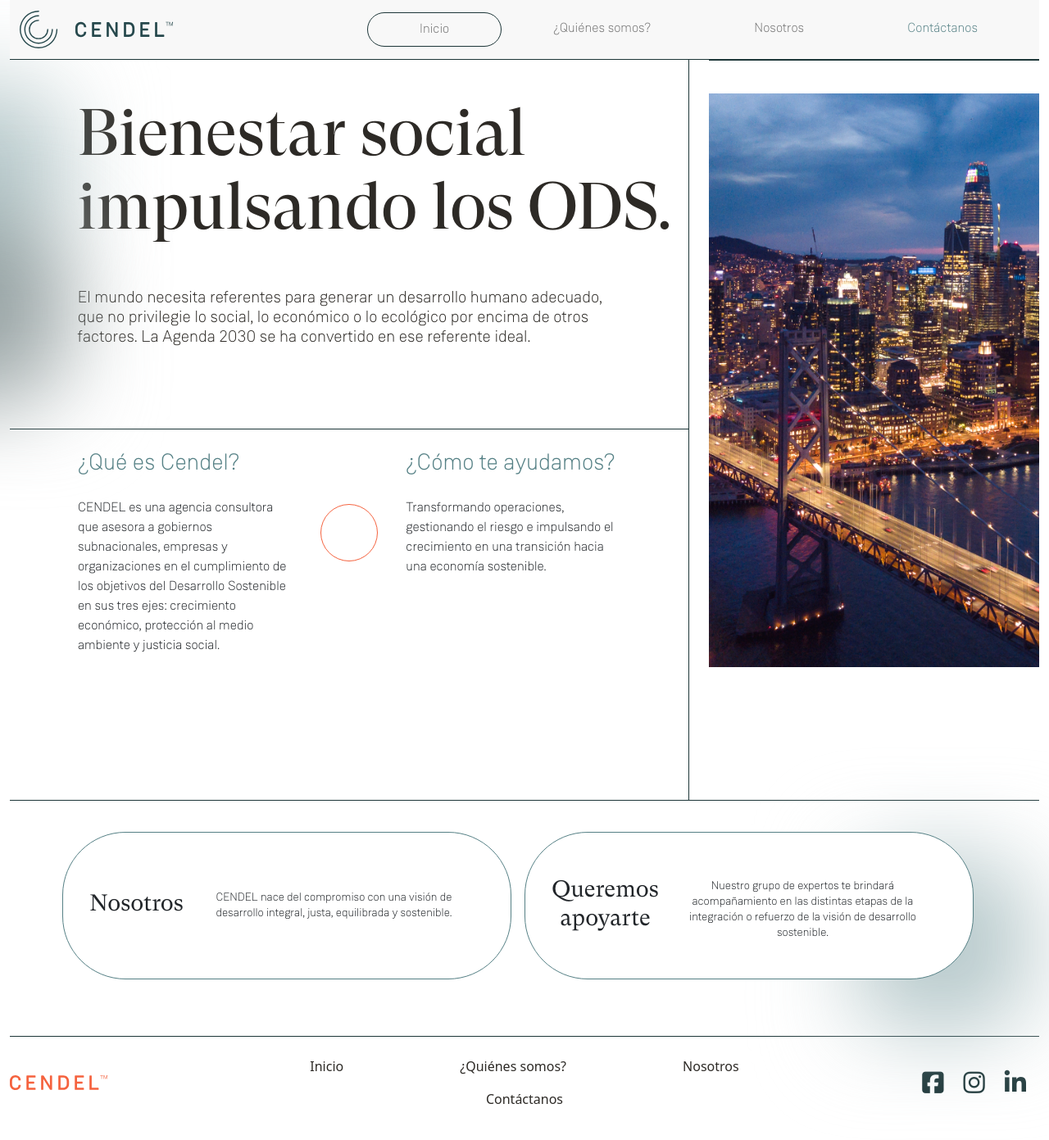
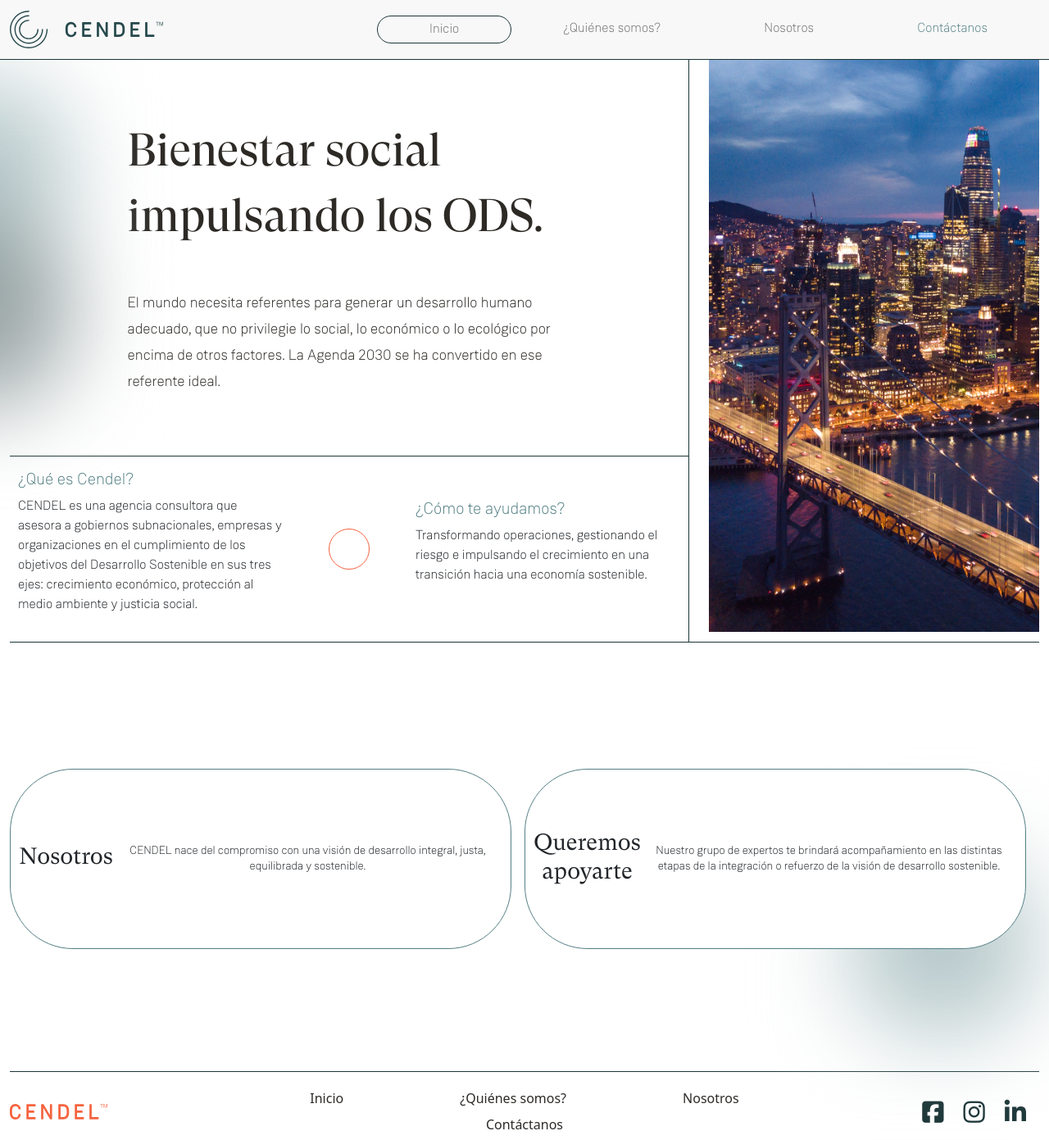
Before and after one commit to doodmx/cendel, a plain HTML site: page index.html in a window 1280 px wide. Shown: the whole page at 82% size. Drawn offline with nearby package versions, Linux system fonts and the light colour scheme.

Commit message:
feat: design corrections

```diff
--- a/css/contacto.css
+++ b/css/contacto.css
@@ -1,55 +1,70 @@
-:root{
+:root {
     --bg-border: #1D3638;
     --text-black: #2D2A26;
     --text-green: #558085;
 }
-.bg-green{
+
+.bg-green {
     color: var(--text-green) !important;
 }
-.navbar{
+
+.navbar {
     background: #F8F8F8 0% 0% no-repeat padding-box;
     border-bottom: 1px solid var(--bg-border);
     font-family: 'Weissenhof-light';
 }
-.navbar-nav{
+
+.navbar-section {
+    margin-bottom: 46px;
+}
+
+.navbar-nav {
     margin-left: auto;
 }
-.nav-item{
+
+.nav-item {
     border-radius: 30px;
     padding-left: 55px;
     padding-right: 55px;
 }
-.navbar-nav .active{
+
+.navbar-nav .active {
     border: 1px solid var(--bg-border);
     border-radius: 30px;
 }
-.border-top{
+
+.border-top {
     border-top: 1px solid var(--bg-border) !important;
 }
-.border-bottom{
+
+.border-bottom {
     border-bottom: 1px solid var(--bg-border) !important;
 }
-.border-start{
+
+.border-start {
     border-left: 1px solid var(--bg-border) !important;
 }
-.border-end{
+
+.border-end {
     border-right: 1px solid var(--bg-border) !important;
 }
 
-.content-img{
+.content-img {
     width: 100%;
     padding: 3rem;
     opacity: 1;
     border-right: 1px solid var(--bg-border);
 }
-.content-img .title{
+
+.content-img .title {
     width: 100%;
     height: 818px;
     background: transparent url('../img/contacto.png') 33% 34% no-repeat padding-box;
     opacity: 1;
     padding: 2rem;
 }
-.content-img .title h2{
+
+.content-img .title h2 {
     width: 40%;
     text-align: center;
     background-color: #F8F8F8;
@@ -61,7 +76,8 @@
     font-family: 'gt-super-regular';
     color: #27494D;
 }
-.mobile{
+
+.mobile {
     width: 80%;
     margin: auto;
     margin-top: 3rem;
@@ -74,130 +90,154 @@
     line-height: 53px;
     font-family: 'gt-super-regular';
     color: #27494D;
-    border: 1px solid  var(--bg-border);
+    border: 1px solid var(--bg-border);
     display: none;
 }
-.content-img .title img{
+
+.content-img .title img {
     width: 45%;
     margin-left: 29%;
     margin-top: 60%;
 }
-.content-form h4{
+
+.content-form h4 {
     font: normal normal 300 24px/29px 'Weissenhof-light';
     letter-spacing: 0px;
     color: #2D2A26;
     opacity: 1;
-    margin-top: 2rem;
+    margin-top: 4rem;
+    margin-bottom: 4rem;
 }
-.content-form input{
+
+.content-form input {
     width: 85%;
     margin-left: auto;
     margin-right: auto;
-    margin-top: 1.75rem;
+    margin-top: 2rem;
     border-radius: 30px;
     min-height: calc(2em + 1rem + 2px);
     border: 1px solid #558085;
 }
-.content-form textarea{
+
+.content-form textarea {
     width: 85%;
     height: 169px;
     margin-left: auto;
     margin-right: auto;
-    margin-top: 1.75rem;
+    margin-top: 2rem;
     border-radius: 35px;
     border: 1px solid #558085;
 }
 
-.content-form button{
+.content-form button {
     width: 85%;
     min-height: calc(2em + 2rem + 2px);
     margin-left: auto;
     margin-right: auto;
-    margin-top: 1.75rem;
+    margin-top: 2rem;
     border-radius: 35px;
     border: 1px solid #558085;
     color: #558085;
 }
-.info-contacto{
+
+.info-contacto {
     margin-left: auto;
     margin-right: auto;
     margin-top: 1.75rem;
     border: 1px solid var(--bg-border);
     border-radius: 35px;
 }
-.info-contacto :hover{
+
+.info-contacto :hover {
     background-color: #1D3638;
 }
-.info-contacto a{
+
+.info-contacto a {
     text-decoration: none;
     color: #558085;
 }
-.info-contacto :hover i{
+
+.info-contacto :hover i {
     color: #F5623E;
 }
-.info-contacto :hover a{
+
+.info-contacto :hover a {
     color: #F8F8F8;
 }
-.info-contacto .content-info{
+
+.info-contacto .content-info {
     display: flex;
     flex-direction: row;
     padding: 1rem;
     border-radius: 35px;
 }
-.info-contacto p{
+
+.info-contacto p {
     padding-top: 3rem;
     padding-bottom: 3rem;
     margin-left: auto;
     margin-right: auto;
 }
-footer .nav-item{
+
+/* .main-container{
+    height: 90vh;
+} */
+footer .nav-item {
     padding-left: 55px;
     padding-right: 55px;
 }
-footer .nav-item .nav-link{
+
+footer .nav-item .nav-link {
     color: #2D2A26;
 }
+
 footer .redes-sociales {
     font-size: 25px;
     color: #1D3638;
     margin-right: 1rem;
 }
 
-@media (min-width: 200px) and (max-width:991px){
-    .navbar  .nav-item{
+@media (min-width: 200px) and (max-width:991px) {
+    .navbar .nav-item {
         padding-left: 0px;
         padding-right: 0px;
     }
-    .navbar  .img-nav{
-        content:url("../img/logo_icon_nav.svg") !important;
+
+    .navbar .img-nav {
+        content: url("../img/logo_icon_nav.svg") !important;
     }
+
     .navbar-light .navbar-toggler {
-        color: rgba(0,0,0,.55);
-        border-color: rgba(0,0,0,0);
+        color: rgba(0, 0, 0, .55);
+        border-color: rgba(0, 0, 0, 0);
     }
 
     .navbar-light .navbar-toggler-icon {
         background-image: url('../img/hamburguesa.svg') !important;
     }
+
     .navbar .navbar-collapse {
-      width: 100% !important;
-      margin-top: 1rem;
+        width: 100% !important;
+        margin-top: 1rem;
     }
 
-    .navbar .nav-item{
+    .navbar .nav-item {
         border: 1px solid var(--bg-border);
         border-radius: 30px;
         padding: .75rem;
         margin-bottom: 1rem;
         text-align: center;
     }
-    .mobile{
+
+    .mobile {
         display: block;
     }
-    .content-img{
+
+    .content-img {
         display: none;
     }
-    .info-contacto{
+
+    .info-contacto {
         margin-left: 0;
         margin-right: 0;
         margin-top: 1.75rem;
@@ -207,10 +247,47 @@ footer .redes-sociales {
         background-color: #1D3638;
         margin-bottom: 2rem;
     }
-    .info-contacto  i{
+
+    .info-contacto i {
         color: #F5623E;
     }
-    .info-contacto  p{
+
+    .info-contacto p {
         color: #F8F8F8;
     }
 }
+
+@media (min-width: 1500px) {
+    .content-img {
+        position: relative;
+    }
+
+    .content-img .title img {
+        width: 40%;
+        margin: 0;
+        left: 25%;
+        position: absolute;
+        bottom: 30%;
+    }
+
+    #footer {
+        width: 100%;
+        height: auto;
+        position: absolute;
+        bottom: 0;
+        left: 0;
+    }
+    .main-content{
+        height: 90vh;
+    }
+    .content-img .title {
+        height: 83vh;
+    }
+    .content-img .title h2{
+        margin-top: 90px;
+    }
+
+
+
+
+}
--- a/css/index.css
+++ b/css/index.css
@@ -41,6 +41,9 @@
     border-bottom: 1px solid var(--bg-border);
     font-family: 'Weissenhof-light' !important;
 }
+.navbar-section{
+    margin-bottom: 30px;
+}
 .navbar-nav{
     margin-left: auto;
 }
@@ -48,6 +51,7 @@
     border-radius: 30px;
     padding-left: 55px;
     padding-right: 55px;
+    line-height: 16px;
 }
 .navbar-nav .active{
     border: 1px solid var(--bg-border);
@@ -63,28 +67,34 @@
 .border-end{
     border-right: 1px solid var(--bg-border) !important;
 }
+.main-container{
+    height: auto;
+}
 .content-title{
     width: 100% !important;
+    height: 70%;
     border-bottom: 1px solid var(--bg-border);
     border-right: 1px solid var(--bg-border);
+    display: flex;
+    flex-direction: column;
+    justify-content: center;
+    align-items: center;
 }
 .content-title h1{
-    font-size: 80px;
-    line-height: 90px;
+    width: 75%;
+    font-size: 56px;
+    line-height: 80px;
     font-family: 'gt-super-regular';
-    padding-left: 10%;
-    padding-top: 6%;
-    padding-bottom: 5%;
+    padding: 40px;
+    margin-top: 60px;
     color: var(--text-black);
-    letter-spacing: 0px;
 }
 .content-title p{
-    font-size: 20px;
-    line-height: 24px;
+    width: 75%;
+    font-size: 18px;
+    line-height: 32px;
     font-family: 'Weissenhof-light';
-    padding-left: 10%;
-    padding-right: 10%;
-    padding-bottom: 10%;
+    padding: 0 40px 40px;
     color: var(--text-black);
     letter-spacing: 0px;
     opacity: 1;
@@ -92,21 +102,34 @@
 .content-info{
     border-right: 1px solid var(--bg-border);
     width: 100%;
-    padding-left: 10%;
-    padding-right: 10%;
-    padding-bottom: 10rem;
+    height: 30%;
+    padding: 10px;
+    display: flex;
+    justify-content: space-evenly;
+    align-items: center;
+
 }
 
 .content-info h3{
     font-family: 'Weissenhof-light';
     text-align: left;
     color: var(--text-green);
-    padding-top: 10%;
 }
 .content-info p{
     font-family: 'Weissenhof-light';
+    font-size: 18px;
     text-align: left;
-    padding-top: 1rem;
+    line-height: 24px;
+}
+.content-info .card-content{
+    width: 40%;
+}
+.content-info .card-content:nth-child(2){
+    width: 20%;
+}
+.card-content:nth-child(2){
+    display: grid;
+    place-items: center;
 }
 .content-circle{
     width: 90px;
@@ -114,9 +137,9 @@
     border-radius: 50%;
     border: 1px solid #F5623E;
     opacity: 1;
-    margin-top: 50%;
+    /* margin-top: 50%;
     margin-left: auto;
-    margin-right: auto;
+    margin-right: auto; */
 }
 .content-img{
     padding-top: 10%;
@@ -125,22 +148,31 @@
 .content-img img{
     width: 100%;
 }
+.container-cards{
+    display: flex;
+    justify-content: center;
+    width: 100%;
+    height: 500px;
+}
 .content-cards{
     border-top: 1px solid var(--bg-border);
     display: flex;
     flex-direction: row;
-    padding-top: 3%;
-    justify-content: space-between!important;
-    padding-left: 4rem;
+    padding-top: 3rem;
+    justify-content: space-evenly;
+    align-items: center;
+    /* padding-left: 4rem;
     padding-right: 4rem;
+    padding-bottom: 2rem; */
 }
 .content-cards .card{
+    display: flex;
     flex-direction: row;
     border: 1px solid var(--text-green);
-    border-radius: 77px;
-    padding: 1rem;
-    width: 600px;
-    height: 226px;
+    border-radius: 70px;
+    padding: 20px;
+    width: 37%;
+    height: 250px;
     margin-left: 0%;
 }
 .content-cards .card h2{
@@ -154,10 +186,7 @@
     font-size: 18px;
     line-height: 24px;
     font-family: 'Weissenhof-light';
-    padding-top: 5%;
-    padding-bottom: 5%;
-    padding-left: 20%;
-    padding-right: 5%;
+    padding-left: 20px;
     text-align: left;
 }
 .content-cards .card:hover{
@@ -214,6 +243,7 @@ footer .redes-sociales {
     }
     .content-title{
         width: 100% !important;
+        height: auto;
         border-bottom: 1px solid var(--bg-border);
         border-right: 0px solid var(--bg-border);
         padding-top: 3rem;
@@ -230,34 +260,33 @@ footer .redes-sociales {
         padding-left: 0%;
         padding-right: 0%;
         padding-bottom: 2rem;
-        padding-top: 3%;
+        padding-top: 10px;
         color: var(--text-black);
         color: var(--text-black);
     }
     .content-info{
         border-right: 0px solid var(--bg-border);
         width: 100%;
+        height: auto;
         padding-left: 0%;
         padding-bottom: 0%;
+        flex-direction: column;
+        margin-bottom: 30px;
     }
     .content-info h3{
         text-align: center;
         color: var(--text-green);
-        padding-top: 1.75rem;
+        margin-top: 1.75rem;
     }
     .content-info p{
         text-align: center;
-        padding-top: 1rem;
+        margin-top: 1rem;
     }
     .content-circle{
-        width: 90px;
-        height: 90px;
-        border-radius: 50%;
+        width: 80px;
+        height: 80px;
         border: 1px solid #F5623E;
         opacity: 1;
-        margin-top: 2%;
-        margin-left: auto;
-        margin-right: auto;
     }
     .content-img{
         border-top: 1px solid var(--bg-border);
@@ -265,28 +294,38 @@ footer .redes-sociales {
     }
     .content-img img{
         width: 350px;
-        height: 300px;
+        height: auto;
         margin-left: 1%;
+    }
+    .content-info .card-content{
+        width: 90%;
     }
     .content-cards{
         border-top: 1px solid var(--bg-border);
-        display: block;
+        display: flex;
         flex-direction: column;
-        padding-top: 3%;
+        min-height: auto;
+        /* padding-top: 120px;
+        padding-bottom: 40px; */
     }
     .content-cards .card{
         flex-direction: column;
         border: 1px solid var(--text-green);
-        border-radius: 77px;
+        border-radius: 50px;
         padding: 2rem;
-        width: 100%;
-        height: 100%;
+        width: 90%;
+        height: auto;
         margin: auto;
-        margin-bottom: 4%;
+        margin-bottom: 20px;
+    }
+    .content-cards .card:first-child{
+        margin: 20px 0;
+
     }
     .content-cards .card h2{
-        font-size: 40px;
-        line-height: 35px;
+        padding-top: 10px;
+        font-size: 36px;
+        line-height: 38px;
         text-align: center;
         margin: auto;
     }
@@ -359,17 +398,19 @@ footer .redes-sociales {
         border-top: 1px solid var(--bg-border);
         display: block;
         flex-direction: column;
-        padding-top: 3%;
+        /* padding-top: 3%; */
+        height: auto;
+        width: 90%;
     }
+
     .content-cards .card{
         flex-direction: column;
         border: 1px solid var(--text-green);
         border-radius: 77px;
-        padding: 2rem;
+        padding: 10px;
         width: 100%;
         height: 100%;
         margin: auto;
-        margin-bottom: 4%;
     }
     .content-cards .card h2{
         font-size: 40px;
@@ -381,7 +422,6 @@ footer .redes-sociales {
         margin: auto;
         font-size: 14px;
         line-height: 19px;
-        padding: 5%;
         text-align: center;
     }
 }
@@ -392,9 +432,9 @@ footer .redes-sociales {
         width: 70px;
         height: 70px;
         border-radius: 50%;
-        margin-top: 100%;
+        /* margin-top: 100%;
         margin-left: auto;
-        margin-right: auto;
+        margin-right: auto; */
     }
     .content-img{
         border-top: 1px solid var(--bg-border);
@@ -407,17 +447,17 @@ footer .redes-sociales {
         border-top: 1px solid var(--bg-border);
         display: flex;
         flex-direction: row;
-        padding-top: 3%;
+        /* padding-top: 3%; */
     }
     .content-cards .card{
         flex-direction: row;
         border: 1px solid var(--text-green);
         border-radius: 77px;
-        padding: 2rem;
+        padding: 10px;
         width: 100%;
-        height: 180px;
+        height: 220px;
         margin-right: 1rem;
-        margin-bottom: 4%;
+        margin-bottom: 20px;
     }
     .content-cards .card h2{
         font-size: 28px;
@@ -429,7 +469,7 @@ footer .redes-sociales {
         margin: auto;
         font-size: 14px;
         line-height: 19px;
-        padding: 5%;
+        padding: 10px;
         text-align: center;
     }
     .color-3{
@@ -437,3 +477,37 @@ footer .redes-sociales {
         top: 1020px;
     }
 }
+@media (min-width: 2560px){
+    .content-cards .card{
+        flex-direction: row;
+        border: 1px solid var(--text-green);
+        border-radius: 70px;
+        padding: 30px;
+        width: 30%;
+        height: 230px;
+    }
+    .content-title h1{
+        font-size: 70px;
+        line-height: 80px;
+    }
+    .content-title p{
+        font-size: 28px;
+        line-height: 36px;
+    }
+    .content-info p{
+        font-size: 22px;
+        line-height: 32px;
+    }
+}
+@media (max-width: 1362px){
+    .card-content h3{
+        font-size: 20px;
+    }
+    .card-content p{
+        font-size: 16px;
+    }
+    .content-circle{
+        width: 50px;
+        height: 50px;
+    }
+}
--- a/css/mision.css
+++ b/css/mision.css
@@ -10,6 +10,9 @@
     background: #F8F8F8 0% 0% no-repeat padding-box;
     border-bottom: 1px solid var(--bg-border);
     font-family: 'Weissenhof-light';
+}
+.navbar-section{
+    margin-bottom: 30px;
 }
 .navbar-nav{
     margin-left: auto;
--- a/css/nosotros.css
+++ b/css/nosotros.css
@@ -3,8 +3,17 @@
     --text-black: #2D2A26;
     --text-green: #558085;
 }
+/* html, body{
+    height: 100vh;
+}
+*{
+    box-sizing: border-box;
+} */
 .bg-green{
     color: var(--text-green) !important;
+}
+.navbar-section{
+    margin-bottom: 30px;
 }
 .navbar{
     background: #F8F8F8 0% 0% no-repeat padding-box;
@@ -70,6 +79,10 @@
     width: 100%;
     padding: 3rem;
     opacity: 1;
+    background: transparent url('../img/equipo.png') no-repeat padding-box;
+    background-position: center;
+    background-size: contain;
+    background-size: auto;
 }
 .content-img .mobile{
     width: 100%;
@@ -88,7 +101,7 @@
 .content-img .title{
     width: 100%;
     height: 818px;
-    background: transparent url('../img/equipo.png') 77% 34% no-repeat padding-box;
+    /* background: transparent url('../img/equipo.png') 77% 34% no-repeat padding-box; */
     opacity: 1;
     padding: 2rem;
 }
@@ -103,6 +116,9 @@
     line-height: 53px;
     font-family: 'gt-super-regular';
     color: #27494D;
+}
+.main-container{
+    height: 90vh;
 }
 
 footer .nav-item{
@@ -280,7 +296,6 @@ footer .redes-sociales {
         text-align: center;
     }
 }
-
 @media (min-width: 992px) and (max-width:1360px){
 
     .content-circle{
--- a/index.html
+++ b/index.html
@@ -1,26 +1,30 @@
 <!DOCTYPE html>
 <html lang="en">
+
 <head>
   <meta charset="UTF-8">
   <meta http-equiv="X-UA-Compatible" content="IE=edge">
   <meta name="viewport" content="width=device-width, initial-scale=1.0">
   <title>Cendel</title>
   <link rel="shortcut icon" href="./img/logo_icon_nav.svg" type="image/x-icon" />
-    <link href="https://cdn.jsdelivr.net/npm/bootstrap@5.1.3/dist/css/bootstrap.min.css" rel="stylesheet" integrity="sha384-1BmE4kWBq78iYhFldvKuhfTAU6auU8tT94WrHftjDbrCEXSU1oBoqyl2QvZ6jIW3" crossorigin="anonymous">
+  <link href="https://cdn.jsdelivr.net/npm/bootstrap@5.1.3/dist/css/bootstrap.min.css" rel="stylesheet"
+    integrity="sha384-1BmE4kWBq78iYhFldvKuhfTAU6auU8tT94WrHftjDbrCEXSU1oBoqyl2QvZ6jIW3" crossorigin="anonymous">
   <link rel="stylesheet" href="./css/fonts.css">
   <link rel="stylesheet" href="./css/index.css">
 </head>
+
 <body>
   <div class="color-1"></div>
   <div class="color-2"></div>
   <div class="color-3"></div>
   <div class="container-fluid">
     <!-- Navbar -->
-    <section>
-        <nav class="navbar navbar-expand-lg navbar-light">
+    <section class="navbar-section">
+      <nav class="navbar navbar-expand-lg navbar-light fixed-top">
         <div class="container-fluid">
           <a class="navbar-brand" href="#"><img class="img-nav" src="./img/nav_logo.svg" alt=""></a>
-              <button class="navbar-toggler" type="button" data-bs-toggle="collapse" data-bs-target="#navbarNav" aria-controls="navbarNav" aria-expanded="false" aria-label="Toggle navigation">
+          <button class="navbar-toggler" type="button" data-bs-toggle="collapse" data-bs-target="#navbarNav"
+            aria-controls="navbarNav" aria-expanded="false" aria-label="Toggle navigation">
             <span class="navbar-toggler-icon"></span>
           </button>
           <div class="collapse navbar-collapse" id="navbarNav">
@@ -46,24 +50,30 @@
     <!-- Content -->
     <section>
       <div class="row">
-        <div class="col-lg-8 col-md-12 col-12 col-sm-12">
+        <div class="col-lg-8 col-md-12 col-12 col-sm-12 main-container">
           <div class="content-title">
             <h1>Bienestar social impulsando los ODS.</h1>
-            <p>El mundo necesita referentes para generar un desarrollo humano adecuado, que no privilegie lo social, lo económico o lo ecológico por encima de otros factores. La Agenda 2030 se ha convertido en ese referente ideal.</p>
+            <p>El mundo necesita referentes para generar un desarrollo humano adecuado, que no privilegie lo social, lo
+              económico o lo ecológico por encima de otros factores. La Agenda 2030 se ha convertido en ese referente
+              ideal.</p>
           </div>
           <div class="content-info">
-            <div class="row">
-              <div class="col-lg-5 col-12 col-sm-12 card-content">
+            <!-- <div class="col-lg-5 col-12 col-sm-12 card-content"> -->
+            <div class="card-content">
               <h3>¿Qué es Cendel?</h3>
-                <p>CENDEL es una agencia consultora que asesora a gobiernos subnacionales, empresas y organizaciones en el cumplimiento de los objetivos del Desarrollo Sostenible en sus tres ejes: crecimiento económico, protección al medio ambiente y justicia social.</p>
+              <p>CENDEL es una agencia consultora que asesora a gobiernos subnacionales, empresas y organizaciones en el
+                cumplimiento de los objetivos del Desarrollo Sostenible en sus tres ejes: crecimiento económico,
+                protección al medio ambiente y justicia social.</p>
             </div>
-              <div class="col-lg-2 col-12 col-sm-12">
+            <!-- <div class="col-lg-2 col-12 col-sm-12"> -->
+            <div class="card-content">
               <div class="content-circle"></div>
             </div>
-              <div class="col-lg-5 col-12 col-sm-12 card-content">
+            <!-- <div class="col-lg-5 col-12 col-sm-12 card-content"> -->
+            <div class="card-content">
               <h3>¿Cómo te ayudamos?</h3>
-                <p>Transformando operaciones, gestionando el riesgo e impulsando el crecimiento en una transición hacia una economía sostenible.</p>
-              </div>
+              <p>Transformando operaciones, gestionando el riesgo e impulsando el crecimiento en una transición hacia
+                una economía sostenible.</p>
             </div>
           </div>
         </div>
@@ -72,7 +82,8 @@
             <img src="./img/index.png" alt="">
           </div>
         </div>
-        <div class="col-lg-12 col-md-12 col-sm-12 col-12">
+        <div class="col-lg-12 col-md-12 col-sm-12 col-12 container-cards">
+          <!-- <div class="container-cards">           -->
           <div class="content-cards">
             <div class="card" style="cursor: pointer;" onclick="window.location='mision.html'">
               <h2>Nosotros</h2>
@@ -80,7 +91,8 @@
             </div>
             <div class="card" style="cursor: pointer;" onclick="window.location='contacto.html'">
               <h2>Queremos apoyarte</h2>
-              <p>Nuestro grupo de expertos te brindará acompañamiento en las distintas etapas de la integración o refuerzo de la visión de desarrollo sostenible.</p>
+              <p>Nuestro grupo de expertos te brindará acompañamiento en las distintas etapas de la integración o
+                refuerzo de la visión de desarrollo sostenible.</p>
             </div>
           </div>
         </div>
@@ -102,9 +114,13 @@
           <li class="nav-item"><a class="nav-link" href="contacto.html">Contáctanos</a></li>
         </ul>
         <ul class="nav col-md-2 justify-content-end list-unstyled d-flex redes">
-          <li class="ms-2"><a class="redes-sociales" href="https://www.facebook.com/cendelmx" target="_blank"><i class="fa-brands fa-facebook-square"></i></a></li>
-          <li class="ms-2"><a class="redes-sociales" href=" https://www.instagram.com/cendelmx/" target="_blank"><i class="fa-brands fa-instagram"></i></a></li>
-          <li class="ms-2"><a class="redes-sociales" href="https://www.linkedin.com/company/cendelmx/posts/?feedView=all" target="_blank"><i class="fa-brands fa-linkedin-in"></i></a></li>
+          <li class="ms-2"><a class="redes-sociales" href="https://www.facebook.com/cendelmx" target="_blank"><i
+                class="fa-brands fa-facebook-square"></i></a></li>
+          <li class="ms-2"><a class="redes-sociales" href=" https://www.instagram.com/cendelmx/" target="_blank"><i
+                class="fa-brands fa-instagram"></i></a></li>
+          <li class="ms-2"><a class="redes-sociales"
+              href="https://www.linkedin.com/company/cendelmx/posts/?feedView=all" target="_blank"><i
+                class="fa-brands fa-linkedin-in"></i></a></li>
         </ul>
       </footer>
     </section>
@@ -112,6 +128,9 @@
   </div>
   <script src="https://kit.fontawesome.com/f2e671267a.js" crossorigin="anonymous"></script>
   <script src="https://unpkg.com/@popperjs/core@2"></script>
-    <script src="https://cdn.jsdelivr.net/npm/bootstrap@5.1.3/dist/js/bootstrap.bundle.min.js" integrity="sha384-ka7Sk0Gln4gmtz2MlQnikT1wXgYsOg+OMhuP+IlRH9sENBO0LRn5q+8nbTov4+1p" crossorigin="anonymous"></script>
+  <script src="https://cdn.jsdelivr.net/npm/bootstrap@5.1.3/dist/js/bootstrap.bundle.min.js"
+    integrity="sha384-ka7Sk0Gln4gmtz2MlQnikT1wXgYsOg+OMhuP+IlRH9sENBO0LRn5q+8nbTov4+1p"
+    crossorigin="anonymous"></script>
 </body>
+
 </html>
```
Also changed, not shown: contacto.html (+5 -5 lines), mision.html (+2 -2 lines), nosotros.html (+3 -3 lines). Lines whose indentation alone changed are shown as unchanged.
